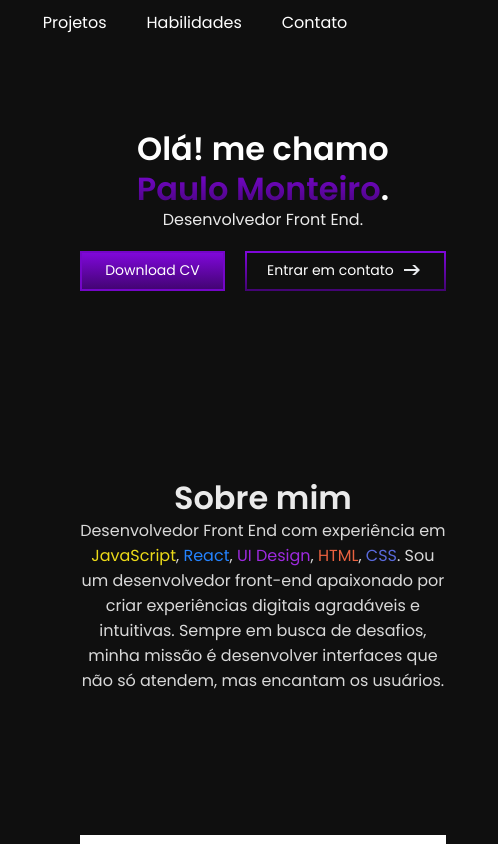
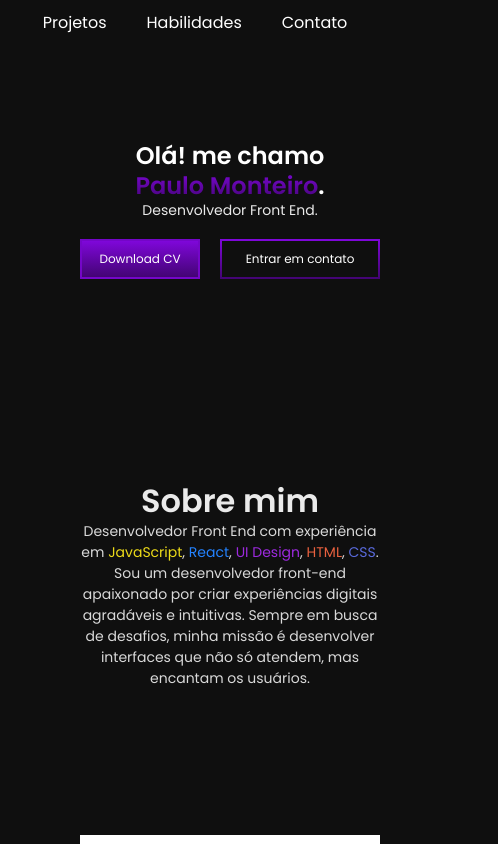
Before and after one commit to paulomonteiro3/portfolio, a React (Vite) app: page / in a window 390 px wide. Shown: the top 844 px of the page, 498 px wide, since content can reach past the window. Built offline with nearby package versions, Linux system fonts and the light colour scheme.

Commit message:
ajustes do responsivo

```diff
--- a/src/Componentes/Contato/Contato.module.css
+++ b/src/Componentes/Contato/Contato.module.css
@@ -33,3 +33,9 @@
   transform: scale(1.1);
   transition: 0.2s;
 }
+
+@media (max-width: 480px) {
+  .container {
+    padding: 0;
+  }
+}
--- a/src/Componentes/Habilidades/Habilidades.module.css
+++ b/src/Componentes/Habilidades/Habilidades.module.css
@@ -38,3 +38,9 @@
     margin-top: 120px;
   }
 }
+
+@media (max-width: 480px) {
+  .container {
+    padding: 0;
+  }
+}
--- a/src/Componentes/Header.module.css
+++ b/src/Componentes/Header.module.css
@@ -71,3 +71,9 @@
     font-size: 1rem;
   }
 }
+
+@media (max-width: 480px) {
+  .container {
+    padding: 0;
+  }
+}
--- a/src/Componentes/Introducao/Introducao.module.css
+++ b/src/Componentes/Introducao/Introducao.module.css
@@ -171,3 +171,32 @@
     display: block;
   }
 }
+
+@media (max-width: 550px) {
+  .btnCV,
+  .btnContato {
+    font-size: 0.75rem;
+  }
+  .btnCV {
+    width: 120px;
+  }
+  .btnContato {
+    width: 160px;
+  }
+  .btnContato::after {
+    display: none;
+  }
+}
+
+
+@media (max-width: 480px) {
+  .entry h1 {
+    font-size: 1.5rem;
+  }
+  .apresentacao p {
+    font-size: .875rem;
+  }
+  .container {
+    padding: 0;
+  }
+}
--- a/src/Componentes/Projetos Principais/ProjetosPrincipais.module.css
+++ b/src/Componentes/Projetos Principais/ProjetosPrincipais.module.css
@@ -102,3 +102,9 @@
     background: none;
   }
 }
+
+@media (max-width: 480px) {
+  .container {
+    padding: 0;
+  }
+}
--- a/src/Componentes/Projetos/Projetos.jsx
+++ b/src/Componentes/Projetos/Projetos.jsx
@@ -4,7 +4,7 @@ import Projeto from "../../assets/foto-projeto2.png";
 
 const Projetos = () => {
   return (
-    <section className={`container`}>
+    <section>
       <h1 className={`${styles.titulo} font-1-xl color-p4`}>Outros Projetos</h1>
       <div className={`${styles.projetosContainer}`}>
         <div className={`${styles.projeto}`}>
--- a/src/Componentes/Projetos/Projetos.module.css
+++ b/src/Componentes/Projetos/Projetos.module.css
@@ -1,19 +1,14 @@
 .titulo {
   text-align: center;
   margin: 120px;
-
 }
 
 .projetosContainer {
   display: grid;
   justify-items: center;
   grid-template-columns: 1fr 1fr;
-  gap: 20px;
-}
-
-.projeto {
-  width: 418px;
-  height: 545px;
+  gap: 100px;
+  margin-bottom: 120px;
 }
 
 .projeto h3 {
@@ -25,3 +20,12 @@
     grid-template-columns: 1fr;
   }
 }
+
+@media (max-width: 480px) {
+  .container {
+    padding: 0;
+  }
+  .titulo {
+    font-size: 1.7rem;
+  }
+}
```
